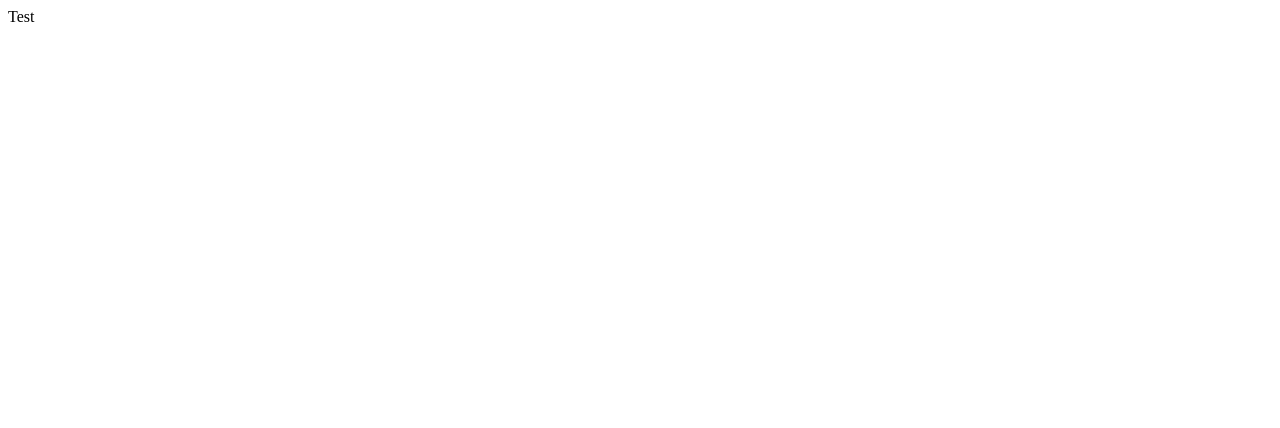
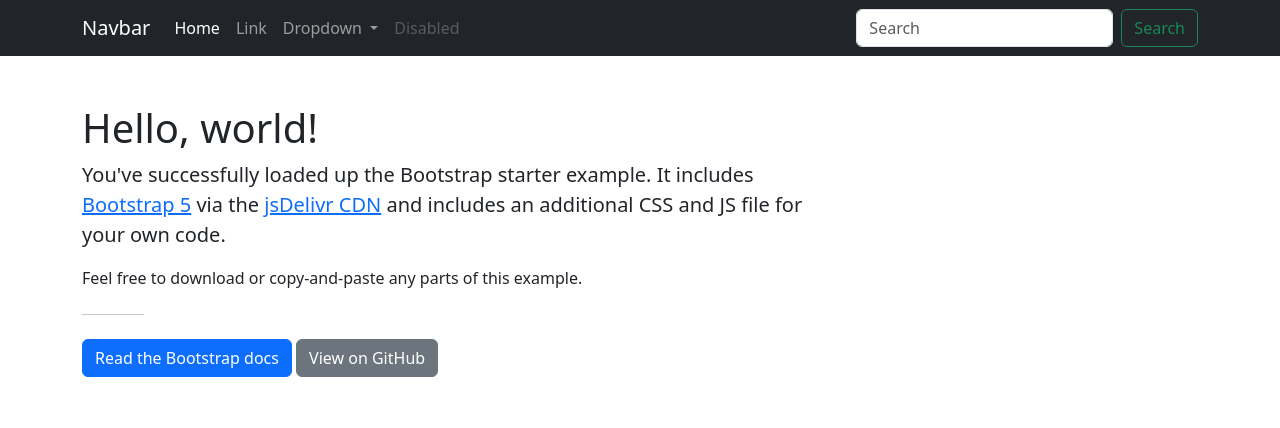
Before and after one commit to jessbringlarsen/aws-cdk-jvm-static-site-exploration, a plain HTML site: page web/index.html in a window 1280 px wide. Drawn offline with nearby package versions, Linux system fonts and the light colour scheme.

Commit message:
added bootstrap example - for completeness

```diff
--- a/web/index.html
+++ b/web/index.html
@@ -1 +1,74 @@
-Test
+<!doctype html>
+<html lang="en">
+<head>
+    <meta charset="utf-8">
+    <meta name="viewport" content="width=device-width, initial-scale=1">
+    <title>Bootstrap demo</title>
+    <link href="https://cdn.jsdelivr.net/npm/bootstrap@5.3.0/dist/css/bootstrap.min.css" rel="stylesheet"
+          integrity="sha384-9ndCyUaIbzAi2FUVXJi0CjmCapSmO7SnpJef0486qhLnuZ2cdeRhO02iuK6FUUVM" crossorigin="anonymous">
+    <link rel="stylesheet" href="styles.css">
+</head>
+<body>
+<nav class="navbar navbar-expand-lg navbar-dark bg-dark">
+    <div class="container">
+        <a class="navbar-brand" href="#">Navbar</a>
+        <button class="navbar-toggler" type="button" data-bs-toggle="collapse" data-bs-target="#navbarSupportedContent"
+                aria-controls="navbarSupportedContent" aria-expanded="false" aria-label="Toggle navigation">
+            <span class="navbar-toggler-icon"></span>
+        </button>
+        <div class="collapse navbar-collapse" id="navbarSupportedContent">
+            <ul class="navbar-nav me-auto mb-2 mb-lg-0">
+                <li class="nav-item">
+                    <a class="nav-link active" aria-current="page" href="#">Home</a>
+                </li>
+                <li class="nav-item">
+                    <a class="nav-link" href="#">Link</a>
+                </li>
+                <li class="nav-item dropdown">
+                    <a class="nav-link dropdown-toggle" href="#" id="navbarDropdown" role="button"
+                       data-bs-toggle="dropdown" aria-expanded="false">
+                        Dropdown
+                    </a>
+                    <ul class="dropdown-menu" aria-labelledby="navbarDropdown">
+                        <li><a class="dropdown-item" href="#">Action</a></li>
+                        <li><a class="dropdown-item" href="#">Another action</a></li>
+                        <li>
+                            <hr class="dropdown-divider">
+                        </li>
+                        <li><a class="dropdown-item" href="#">Something else here</a></li>
+                    </ul>
+                </li>
+                <li class="nav-item">
+                    <a class="nav-link disabled">Disabled</a>
+                </li>
+            </ul>
+            <form class="d-flex" role="search">
+                <input class="form-control me-2" type="search" placeholder="Search" aria-label="Search">
+                <button class="btn btn-outline-success" type="submit">Search</button>
+            </form>
+        </div>
+    </div>
+</nav>
+
+<div class="container my-5">
+    <h1>Hello, world!</h1>
+    <div class="col-lg-8 px-0">
+        <p class="fs-5">You've successfully loaded up the Bootstrap starter example. It includes <a
+                href="https://getbootstrap.com/">Bootstrap 5</a> via the <a
+                href="https://www.jsdelivr.com/package/npm/bootstrap">jsDelivr CDN</a> and includes an additional CSS
+            and JS file for your own code.</p>
+        <p>Feel free to download or copy-and-paste any parts of this example.</p>
+
+        <hr class="col-1 my-4">
+
+        <a href="https://getbootstrap.com" class="btn btn-primary">Read the Bootstrap docs</a>
+        <a href="https://github.com/twbs/examples" class="btn btn-secondary">View on GitHub</a>
+    </div>
+</div>
+
+<script src="https://cdn.jsdelivr.net/npm/bootstrap@5.3.0/dist/js/bootstrap.bundle.min.js"
+        integrity="sha384-geWF76RCwLtnZ8qwWowPQNguL3RmwHVBC9FhGdlKrxdiJJigb/j/68SIy3Te4Bkz"
+        crossorigin="anonymous"></script>
+<script src="main.js"></script>
+</body>
+</html>
```
